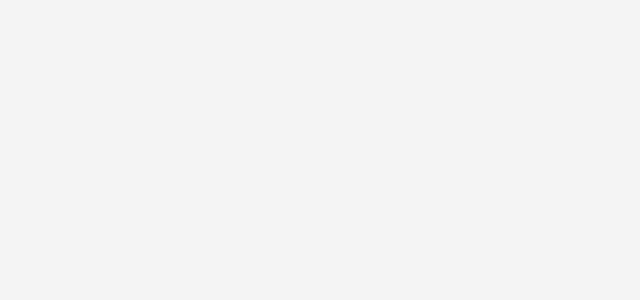
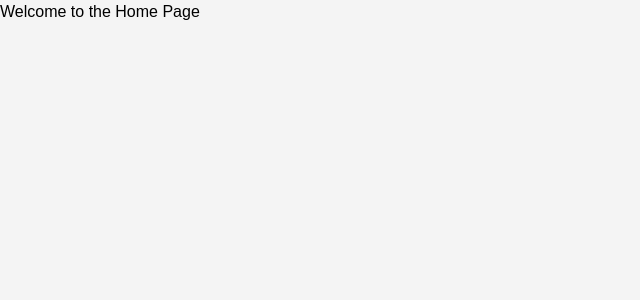
Before and after one commit to sirus-the-beaver/job-tracker, a React (Create React App) app in the folder frontend/: page / in a window 1280 px wide. Before the commit this address had no page. Shown: the top 300 px of the page, without its empty margins (0-640 px from the left). Built offline with nearby package versions, Linux system fonts and the light colour scheme; sample sign-in values are in the browser's storage.

Commit message:
Set up private routes

```diff
--- a/frontend/src/App.js
+++ b/frontend/src/App.js
@@ -6,13 +6,14 @@ Section: Steps to Create Routes using React Router
 Subsection: Example: This example demonstrates implemeting basic routes in a React App.
 URL: https://www.geeksforgeeks.org/reactjs/reactjs-router/ */
 
-/* Citation for lines 19 and 24:
+/* Citation for lines 19 and 24, 26-29:
 Date: 07/16/2025
 Source: https://dev.to/miracool/how-to-manage-user-authentication-with-react-js-3ic5
 Author(s): Makanju Oluwafemi */
 
 import { Routes, Route } from "react-router-dom";
-import AuthProvider from "./contexts/AuthContext";
+import AuthProvider from './contexts/AuthContext';
+import PrivateRoute from './contexts/PrivateRoute';
 import Login from './components/Login';
 import Signup from './components/Signup';
 
@@ -20,8 +21,12 @@ function App() {
   return (
     <AuthProvider>
       <Routes>
-        <Route path="/Login" element={<Login />} />
+        <Route path="/login" element={<Login />} />
         <Route path="/signup" element={<Signup />} />
+        <Route element={<PrivateRoute />}>
+          {/* Add private routes here */}
+          <Route path="/" element={<h1>Welcome to the Home Page</h1>} />
+        </Route>
       </Routes>
     </AuthProvider>
   );
```
